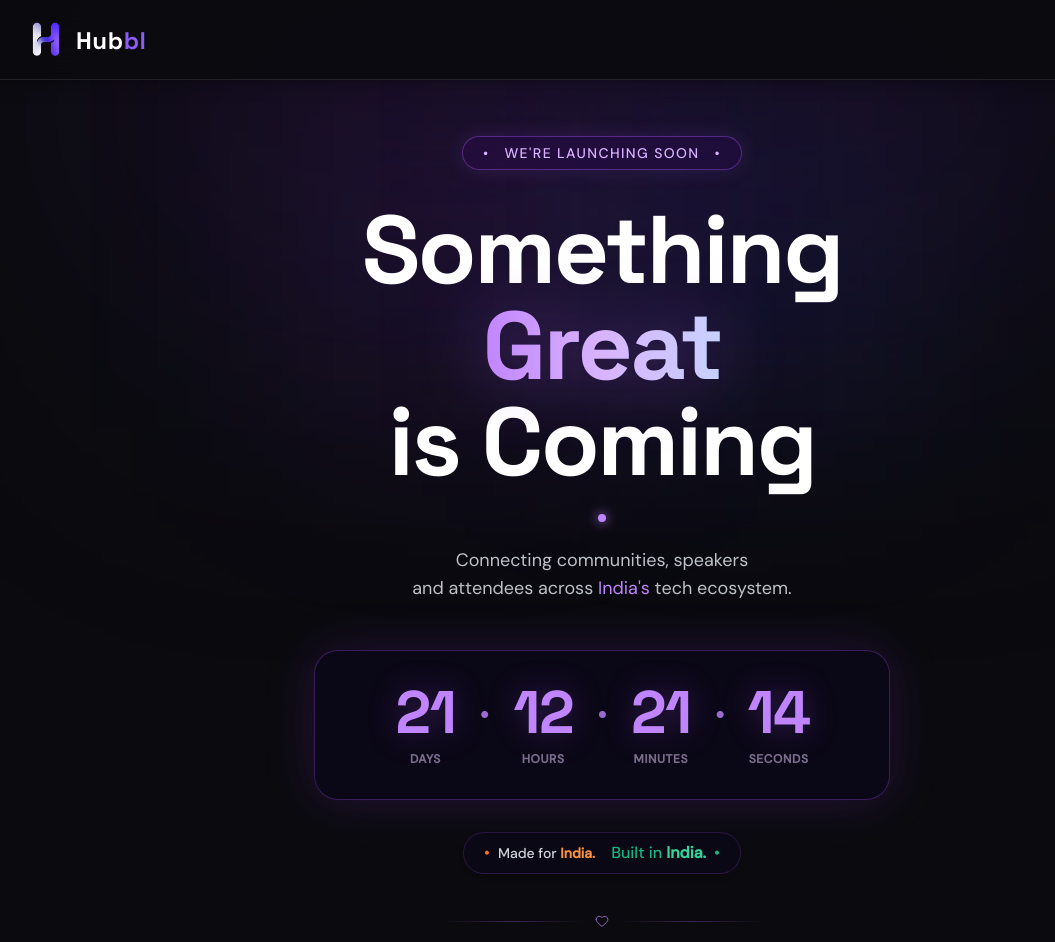
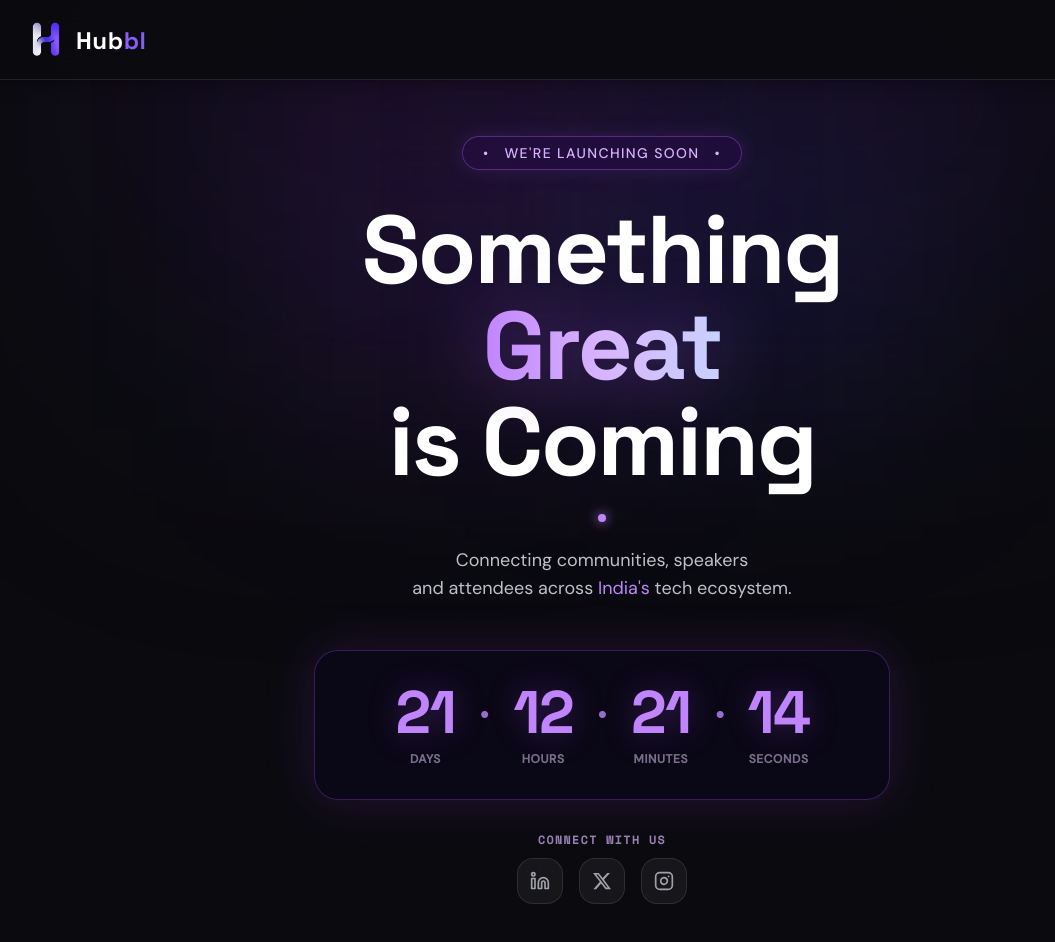
Before and after one commit to Vrund-11/countdown, a React (Vite) app: page / in a window 1280 px wide. Shown: the top 942 px of the page, without its empty margins (38-1093 px from the left). Built offline with nearby package versions, Linux system fonts and the light colour scheme.

Commit message:
feat: position social links below timer

```diff
--- a/src/App.tsx
+++ b/src/App.tsx
@@ -254,6 +254,14 @@ function App() {
           </div>
         </div>
 
+        {/* Social Media Links Dock - Positioned Directly Below Timings */}
+        <div className="anim-socials mb-8 sm:mb-10 flex flex-col items-center gap-2.5">
+          <span className="text-[10px] sm:text-xs font-mono uppercase tracking-widest text-purple-300/70 font-semibold">
+            Connect With Us
+          </span>
+          <SocialMediaDock />
+        </div>
+
         {/* Tagline Pill (Made for India. Built in India.) */}
         <div className="anim-tagline mb-8 sm:mb-10 px-2">
           <div className="inline-flex items-center gap-1.5 sm:gap-2 px-3.5 sm:px-5 py-1.5 sm:py-2 rounded-full border border-purple-500/20 bg-[#0c081a]/70 backdrop-blur-md shadow-md text-[11px] sm:text-sm font-medium flex-wrap justify-center">
@@ -348,13 +356,11 @@ function App() {
       </div>
 
       {/* ========================================================================= */}
-      {/* CLEAN FOOTER BAR WITH SOCIAL MEDIA DOCK                                  */}
+      {/* CLEAN FOOTER BAR                                                          */}
       {/* ========================================================================= */}
       <footer className="relative z-10 bg-[#0B0B0F]/80 backdrop-blur-md border-t border-white/10 anim-footer">
         <div className="w-full max-w-[1920px] 3xl:max-w-[2400px] mx-auto px-6 md:px-12 xl:px-24 py-6 md:py-8 flex flex-col sm:flex-row items-center justify-between gap-4 text-xs md:text-sm text-white/40">
           <p>© {new Date().getFullYear()} Hubbl. All rights reserved.</p>
-
-          <SocialMediaDock />
 
           <p className="flex items-center gap-1.5 text-white/30 text-xs md:text-sm">
             Made with{" "}
```
